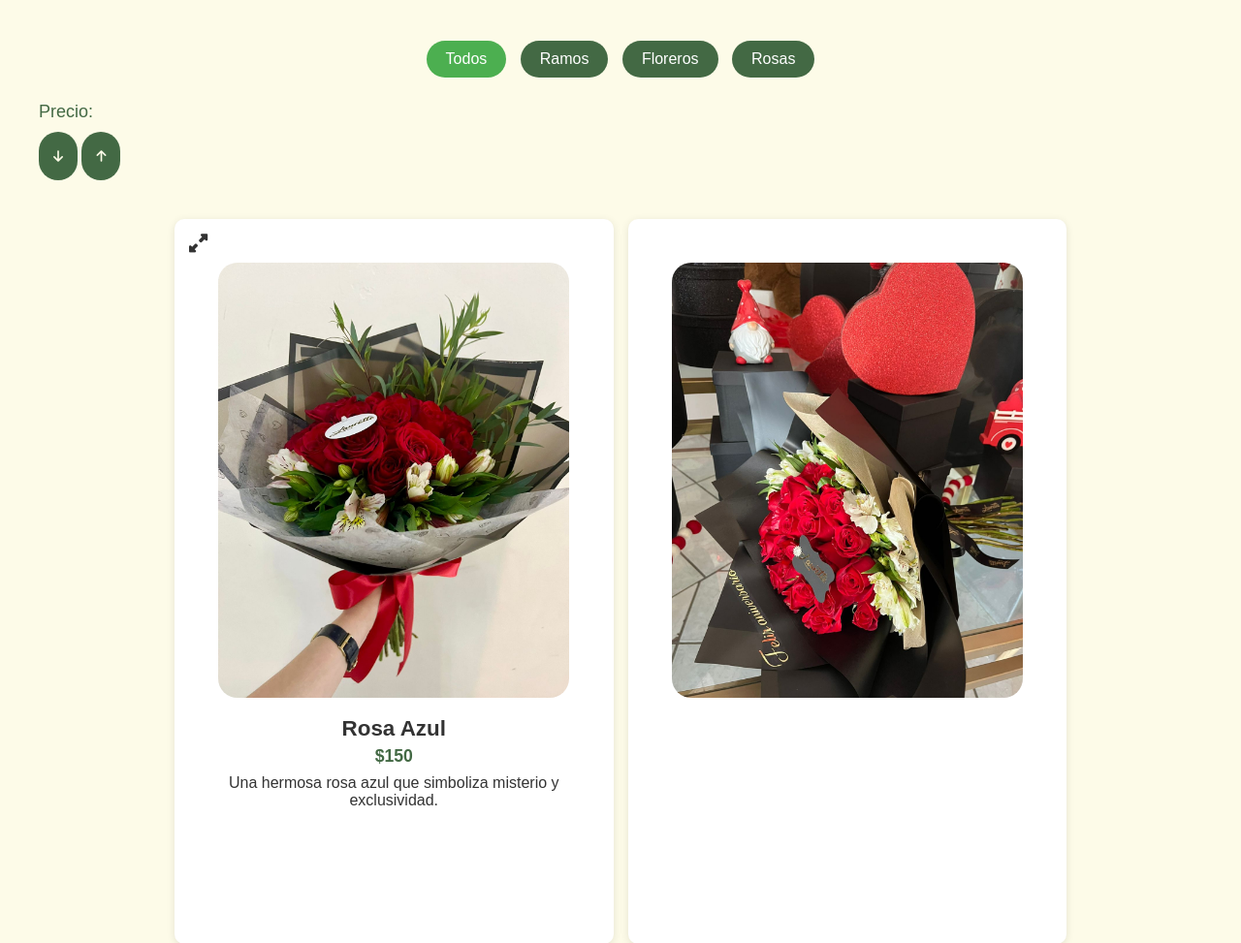
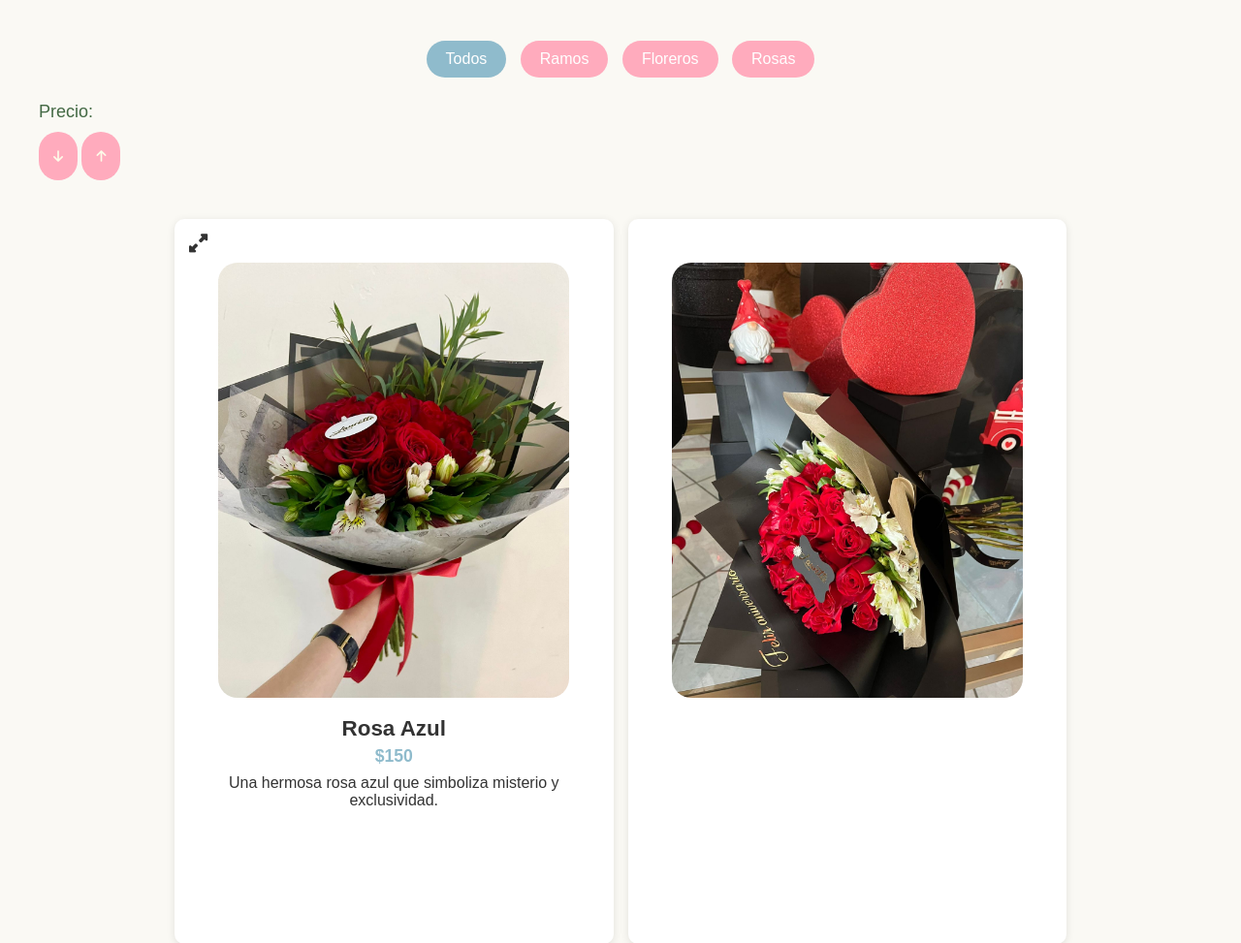
Before and after one commit to lauretteap/laurette_catalogo, a plain HTML site: page index.html in a window 1280 px wide. Shown: the part 860-1833 px from the top of the page at 97% size. Drawn offline with Linux system fonts and the light colour scheme.

Commit message:
Add files via upload

```diff
--- a/styles.css
+++ b/styles.css
@@ -17,7 +17,7 @@ i{
 }
 
 body {
-    background: #fdfbe8;
+    background: #faf9f4;
     color: #333;
 }
 
@@ -161,7 +161,7 @@ body {
 .precio {
     font-size: 1.1rem;
     font-weight: bold;
-    color: #436944;
+    color: #8fbbcc;
     margin-bottom: 8px;
 }
 
@@ -331,7 +331,7 @@ text-align: center;
 }
 
 .filtro {
-background-color: #436944;
+background-color: #ffabbd;
 color: white;
 border-radius: 20px;
 border: none;
@@ -342,26 +342,26 @@ font-size: 16px;
 }
 
 .filtros button.active {
-    background-color: #4CAF50; /* El color cuando está activo */
+    background-color: #8fbbcc; /* El color cuando está activo */
     color: white; /* Cambia el color del texto */
     border: none;
 }
 
 .filtro:hover {
-background-color: #45a049;
+background-color: #8fbbcc;
 }
 
 .ordenar-precio button {
 gap: 5px;
 width: 40px;
 height: 50px;
-background-color: #436944;
+background-color: #ffabbd;
 border: none;
 border-radius: 100px;
 }
 
 .ordenar-precio button.active{
-background-color: #45a049;
+background-color: #8fbbcc;
 transform: translateY(2px);
 }
 
@@ -376,7 +376,7 @@ margin-bottom: 10px;
 }
 
 .ordenar-precio button:hover {
-background-color: #45a049;
+background-color: #8fbbcc;
 
 }
 
```
